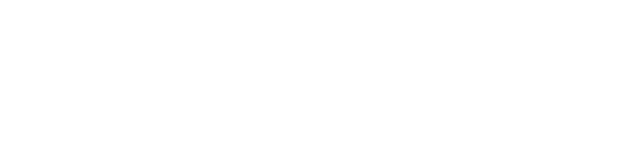
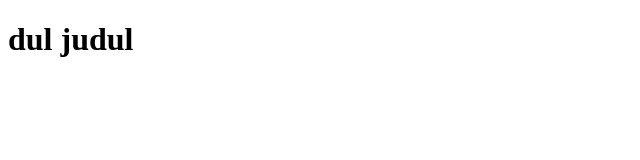
Before and after one commit to just-npc/test-git, a plain HTML site: page index.html in a window 1280 px wide. Shown: the whole page, without its empty margins (0-640 px from the left). Drawn offline with Linux system fonts and the light colour scheme.

Commit message:
commit kedua

```diff
--- a/index.html
+++ b/index.html
@@ -7,6 +7,6 @@
     <title>Document</title>
 </head>
 <body>
-
+    <h1>dul judul</h1>
 </body>
 </html>
```
